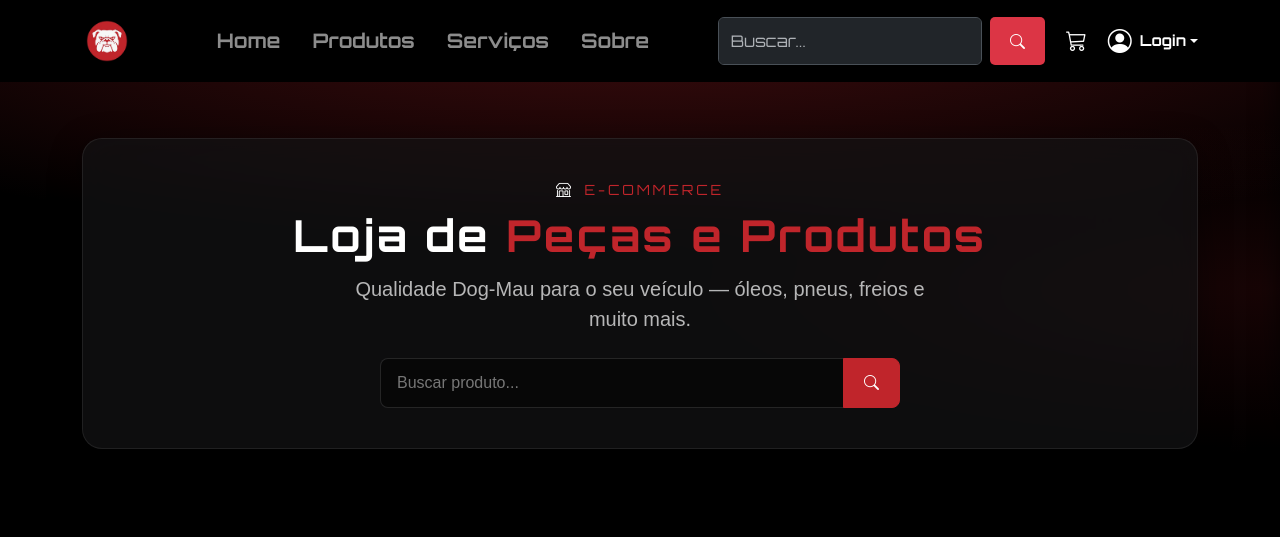
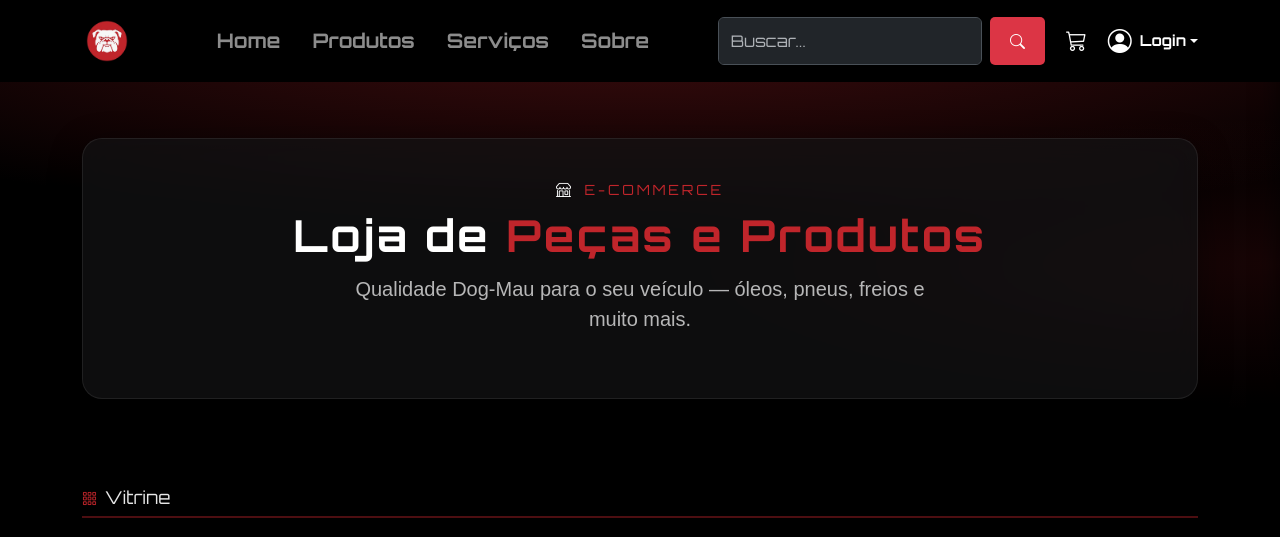
Before and after one commit to BailoMateus/Dog-Mau-AutoCenter, a FastAPI app: template backend/app/templates/pages/loja.html in a window 1280 px wide. Shown: the top 537 px of the page. Run offline with FastAPI, Linux system fonts and the light colour scheme; the template is opened without the code that fills it, so the values that code supplies are empty; parts of the project's set-up code (start-up, migrations or seed data) failed here and were passed over; some libraries are stand-ins or nearby versions.

Commit message:
Fix: Arrumando a barra de pesquisa que não estava funcionando (filtro)

```diff
--- a/backend/app/templates/pages/loja.html
+++ b/backend/app/templates/pages/loja.html
@@ -16,14 +16,6 @@
         </p>
         <h1>Loja de <span class="accent">Peças e Produtos</span></h1>
         <p class="lead">Qualidade Dog-Mau para o seu veículo — óleos, pneus, freios e muito mais.</p>
-        <div class="loja-search-wrap">
-          <div class="input-group">
-            <input type="search" id="lojaSearchInput" class="form-control" placeholder="Buscar produto..." aria-label="Buscar produto">
-            <button class="btn btn-loja-search" type="button" aria-label="Buscar">
-              <i class="bi bi-search"></i>
-            </button>
-          </div>
-        </div>
       </div>
     </div>
   </section>
--- a/backend/app/templates/partials/header.html
+++ b/backend/app/templates/partials/header.html
@@ -31,9 +31,9 @@
       <!-- Action Area: Search and Profile -->
       <div class="d-flex flex-column flex-lg-row align-items-lg-center gap-3">
         <!-- Search Box -->
-        <form class="d-flex w-100 search-box">
-            <input type="search" class="form-control search-input flex-grow-1" placeholder="Buscar..." />
-            <button class="btn btn-danger ms-2 flex-shrink-0" type="button">
+        <form class="d-flex w-100 search-box" action="/loja" method="GET">
+            <input type="search" name="q" class="form-control search-input flex-grow-1" placeholder="Buscar..." />
+            <button class="btn btn-danger ms-2 flex-shrink-0" type="submit">
                 <i class="bi bi-search text-white"></i>
             </button>
         </form>
--- a/backend/static/js/loja.js
+++ b/backend/static/js/loja.js
@@ -2,7 +2,8 @@
  * loja.js — busca na vitrine e ação do botão Comprar
  */
 (function () {
-  const searchInput = document.getElementById('lojaSearchInput');
+  // Use the global search input from the header
+  const searchInput = document.querySelector('.search-input');
   const grid = document.getElementById('lojaProductGrid');
   const emptyMsg = document.getElementById('lojaEmptyMsg');
 
@@ -27,7 +28,28 @@
   }
 
   if (searchInput) {
+    // Override form submission if on the loja page, do instant filter instead
+    const searchForm = searchInput.closest('form');
+    if (searchForm) {
+      searchForm.addEventListener('submit', (e) => {
+        e.preventDefault();
+        filterProducts();
+        // Update URL without reloading
+        const url = new URL(window.location);
+        url.searchParams.set('q', searchInput.value);
+        window.history.pushState({}, '', url);
+      });
+    }
+
     searchInput.addEventListener('input', filterProducts);
+
+    // Check if there is a 'q' parameter in the URL from the global search bar
+    const urlParams = new URLSearchParams(window.location.search);
+    const q = urlParams.get('q');
+    if (q) {
+      searchInput.value = q;
+      filterProducts();
+    }
   }
 
   function showToast(message, type) {
```
